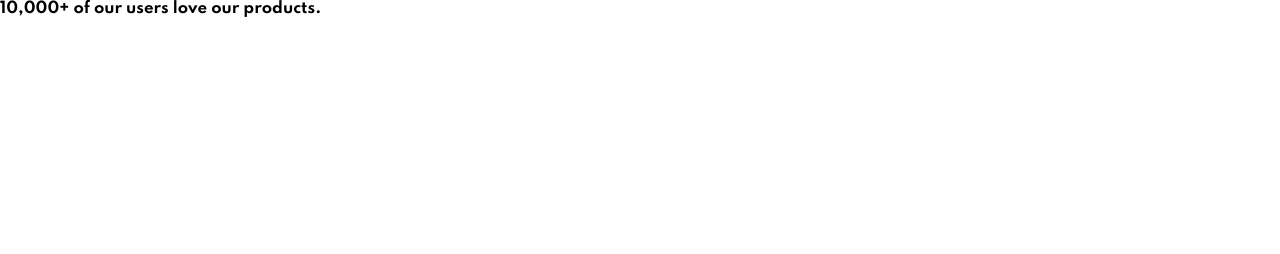
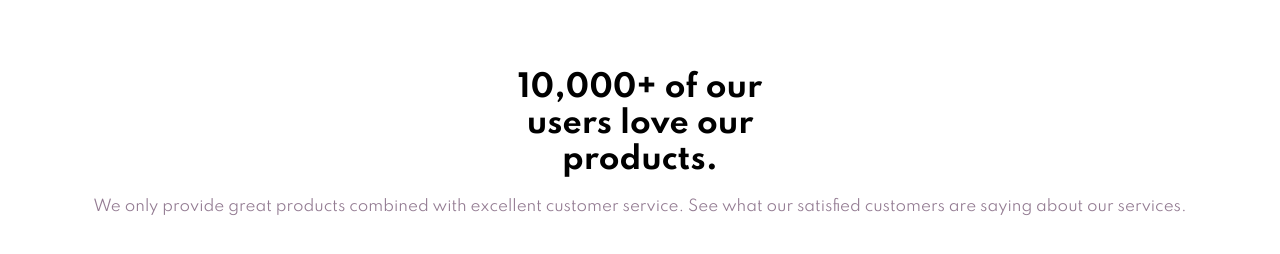
Before and after one commit to AMLO-Bot/frontend-master-01, a plain HTML site: page index.html in a window 1280 px wide. Drawn offline with Linux system fonts and the light colour scheme.

Commit message:
header html and styles finished

```diff
--- a/index.html
+++ b/index.html
@@ -20,19 +20,18 @@
 
 
   </head>
-  <body>
-    <header class="header-title">
-      <h1>10,000+ of our users love our products.</h1>
+  <body class="web-container">
+    <header class="title-container">
+      <h1>10,000+ of our<br>users love our<br>products.</h1>
+      <p>We only provide great products combined with excellent
+         customer service. See what our satisfied customers are
+         saying about our services.</p>
     </header>
     <aside class="rates-wrapper">
 
     </aside>
     <main class="card-wrapper">
-
     </main>
-
-
-
   </body>
 </html>
 
@@ -43,10 +42,7 @@
   >. Coded by <a href="#">Your Name Here</a>.
 </div> -->
 
-<!--   h1
-
-    p We only provide great products combined with excellent customer service.
-    See what our satisfied customers are saying about our services.
+<!--
 
     Rated 5 Stars in Reviews
     Rated 5 Stars in Report Guru
--- a/styles/main.css
+++ b/styles/main.css
@@ -3,11 +3,13 @@ Media query breakṕoint
 - Desktop: 1440px */
 
 :root{
+  /* Background Colors*/
   --card-bg: hsl(300, 43%, 22%);
   --rate-bg: hsl(333, 80%, 67%);
-  --title-flavor: hsl(303, 10%, 53%);
-  --card-verified_buyer: hsl(300, 24%, 96%);
-  --body-bg: hsl(0, 0%, 100%);
+    --body-bg: hsl(0, 0%, 100%);
+  /* Font Colors */
+  --title-flavor-color: hsl(303, 10%, 53%);
+  --card-verified_buyer-color: hsl(300, 24%, 96%);
 }
 
 * {
@@ -21,16 +23,38 @@ Media query breakṕoint
 
 html {
   font-size: 62.5%;
+  background-color: var(--body-bg);
+}
+/* .web-container is class in body tag */
+.web-container{
+    display: flex;
+}
+/* First container allocating landing text */
+.title-container {
+  background-color: var(--card-verified_buyer);
+  height: 200px;
+  width: 100%;
+  text-align: center;
 }
 
-.header-title{
-
+.title-container > h1 {
+  font-size: 3.0rem;
+  margin-top: 70px;
+  margin-bottom: 20px;
 }
 
+.title-container > p {
+  color:var(--title-flavor-color);
+  margin-top: 20px;
+  margin-left: 15px;
+  margin-right: 15px;
+  margin-bottom: 50px;
+}
+/* 2nd Container rewiew cards */
 .card-wrapper{
 
 }
-
+/* 3rd container rates cards */
 .rates-wrapper{
 
 }
```
